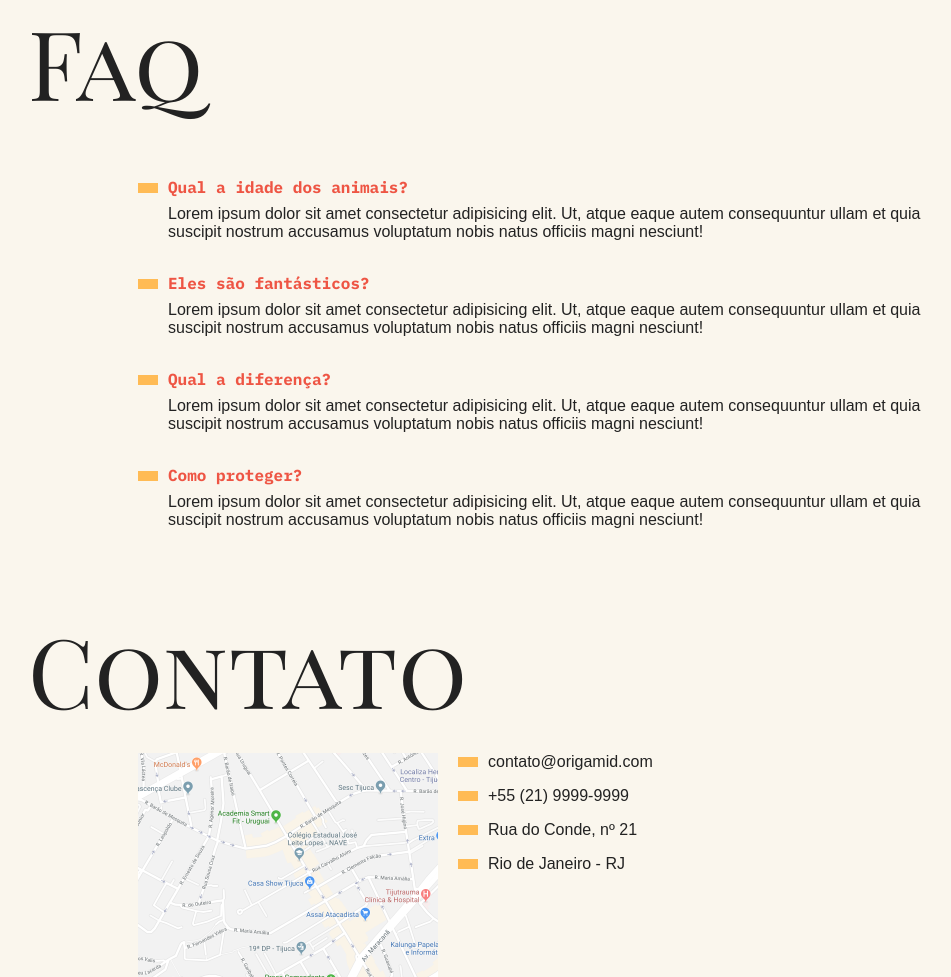
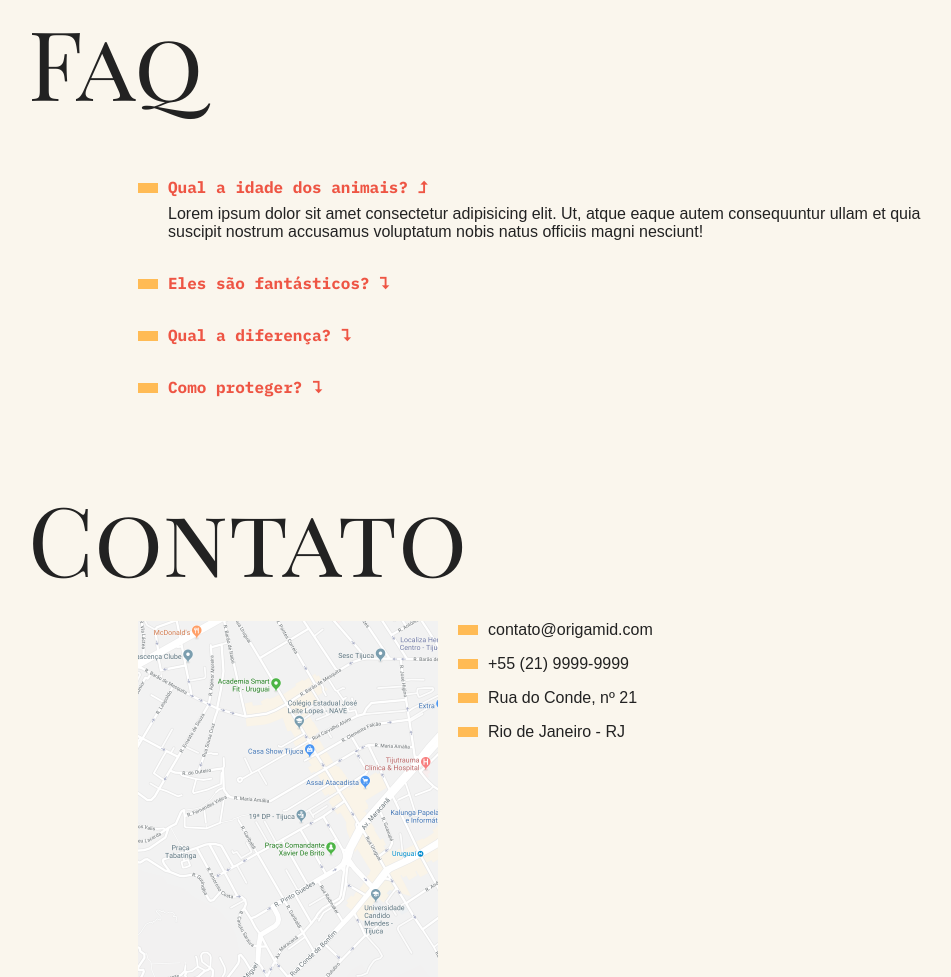
Before and after one commit to brennolemos/animais-fantasticos, a plain HTML site: page index.html in a window 1280 px wide. Shown: the part 801-1778 px from the top of the page, without its empty margins (162-1113 px from the left). Drawn offline with Linux system fonts and the light colour scheme.

Commit message:
Accordion List

```diff
--- a/css/style.css
+++ b/css/style.css
@@ -215,3 +215,33 @@ body {
         transform: translate3d(0,0,0 );
     }
 }
+
+
+.js .js-accordion dd {
+    display: none;
+}
+
+.js-accordion dt::after {
+    content: '⮧';
+    margin-left: 10px;
+}
+
+.js-accordion dt.ativo::after {
+    content: '⮥';
+}
+
+.js-accordion dd.ativo {
+    display: block;
+    animation: slideDown .5s forwards;
+}
+
+@keyframes slideDown {
+    from {
+        opacity: 0;
+        max-height: 0;
+    }
+    to {
+        opacity: 1;
+        max-height: 300px;
+    }
+}
--- a/index.html
+++ b/index.html
@@ -155,7 +155,7 @@
 
     <section class="grid-section faq" id="faq">
         <h1 class="titulo">Faq</h1>
-        <dl class="faq-lista">
+        <dl class="faq-lista js-accordion">
             <dt>Qual a idade dos animais?</dt>
             <dd>Lorem ipsum dolor sit amet consectetur adipisicing elit. Ut, atque eaque autem consequuntur ullam et
                 quia suscipit
--- a/main.js
+++ b/main.js
@@ -1,3 +1,5 @@
+function initTabNav() {
+
     const tabMenu = document.querySelectorAll('.js-tabmenu li');
     const tabContent = document.querySelectorAll('.js-tabcontent section');
 
@@ -18,3 +20,27 @@ if (tabMenu.length && tabContent.length) {
             });
         });
     }
+}
+
+initTabNav();
+
+function initAccordion() {
+    const accordionList = document.querySelectorAll('.js-accordion dt');
+    const activeClass = 'ativo';
+    if (accordionList.length) {
+        accordionList[0].classList.add(activeClass);
+        accordionList[0].nextElementSibling.classList.add(activeClass);
+
+        function activeAccordion() {
+            this.classList.toggle(activeClass);
+            this.nextElementSibling.classList.toggle(activeClass);
+        }
+
+        accordionList.forEach((item) => {
+            item.addEventListener('click', activeAccordion);
+        });
+    }
+
+}
+
+initAccordion();
```
Lines whose indentation alone changed are shown as unchanged.
